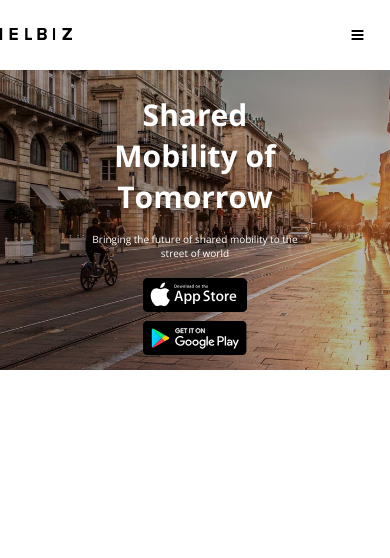
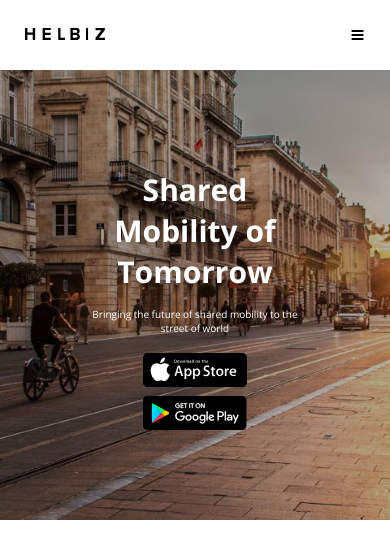
Before and after one commit to mattponk89/html-css-helbiz, a plain HTML site: page index.html in a window 390 px wide. Drawn offline with nearby package versions, Linux system fonts and the light colour scheme.

Commit message:
Layout md / xs OK

```diff
--- a/css/style.css
+++ b/css/style.css
@@ -115,7 +115,7 @@ div.bottom-header>[class*='col-'] .item-center p{
   }
   header#bottom-header{
 
-    height: 300px;
+    height: 450px;
   }
   .box-logo{
     width: 80px;
--- a/index.html
+++ b/index.html
@@ -11,7 +11,7 @@
   <body class="debug">
     <header id="top-header">
       <div class="container top-header">
-        <div class="col-lg-2 col-md-2 col-xs-2 box-center">
+        <div class="col-lg-2 col-md-3 col-xs-4 box-center">
           <div class="box-center">
             <div class="item-center box-logo">
               <img src="img/helbiz-logo.svg" alt="logo-helbiz">
@@ -39,7 +39,7 @@
             </ul>
           </nav>
         </div>
-        <div class="display-none-lg col-md-2 col-md-offset-8 col-xs-2 col-xs-offset-8">
+        <div class="display-none-lg col-md-2 col-md-offset-7 col-xs-2 col-xs-offset-6">
           <div class="box-center">
             <div class="item-center">
               <i class="fa fa-bars fa-2x" aria-hidden="true"></i>
```
